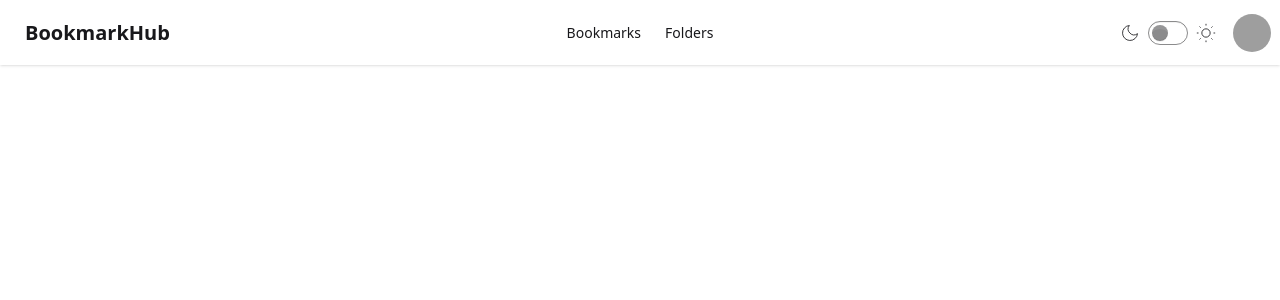
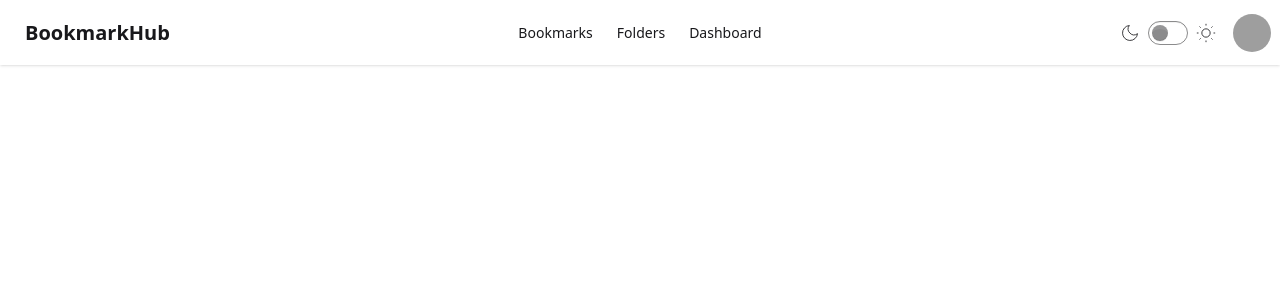
Before and after one commit to mazax28/bookmark-manager, a React (Vite) app: page / in a window 1280 px wide. Shown: the top 300 px of the page. Built offline with nearby package versions, Linux system fonts and the light colour scheme; grey boxes are pictures that could not be loaded.

Commit message:
feat: add Dashboard link to Navbar for improved navigation

```diff
--- a/src/components/Navbar.jsx
+++ b/src/components/Navbar.jsx
@@ -59,6 +59,7 @@ function Navbar() {
         <ul className="menu menu-horizontal px-1">
         <li><Link to="bookmarks">Bookmarks</Link></li>
         <li><Link to="folders">Folders</Link></li>
+        <li><Link to="dashboard">Dashboard</Link></li>
         </ul>
     </div>
     <div className="navbar-end space-x-4">
```
